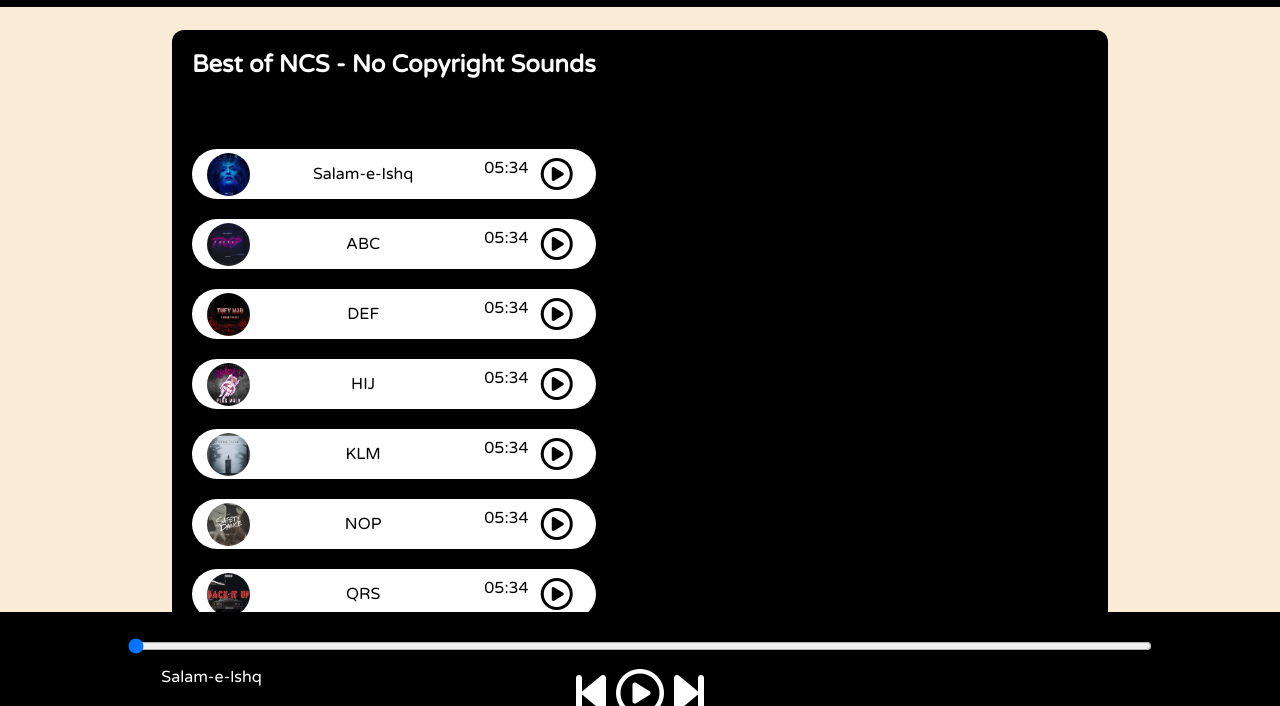
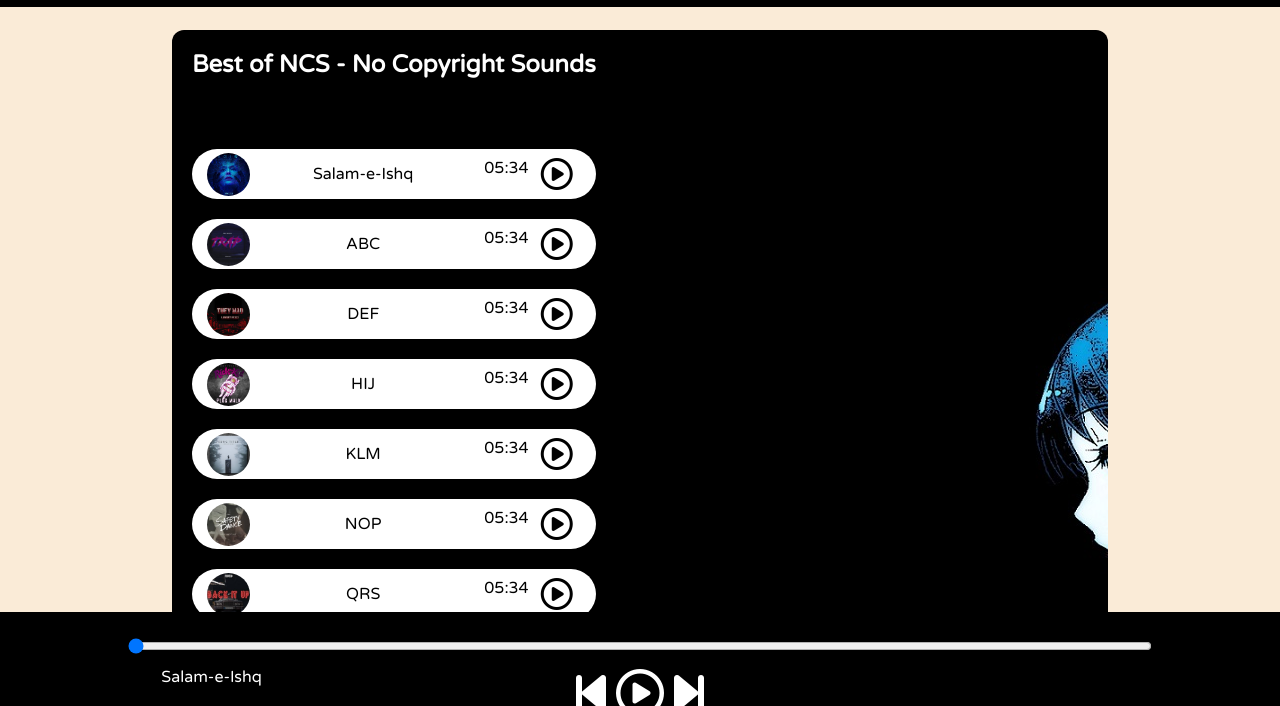
Before and after one commit to Nandini-01/MusicSpot, a plain HTML site: page index.html in a window 1280 px wide. Shown: the part 58-764 px from the top of the page. Drawn offline with Linux system fonts and the light colour scheme; files whose address does not match are found by name.

Commit message:
Update style.css

```diff
--- a/style.css
+++ b/style.css
@@ -46,8 +46,7 @@ nav ul{
     margin: 23px auto;
     border-radius: 12px;
     padding: 20px;
-    /* background-image: url('asset/bg.jpg'); */
-    background-image: url('asset/bg_1.jpg');
+    background-image: url('bg_1.jpg');
 }
 
 .bottom-song-controller{
```
